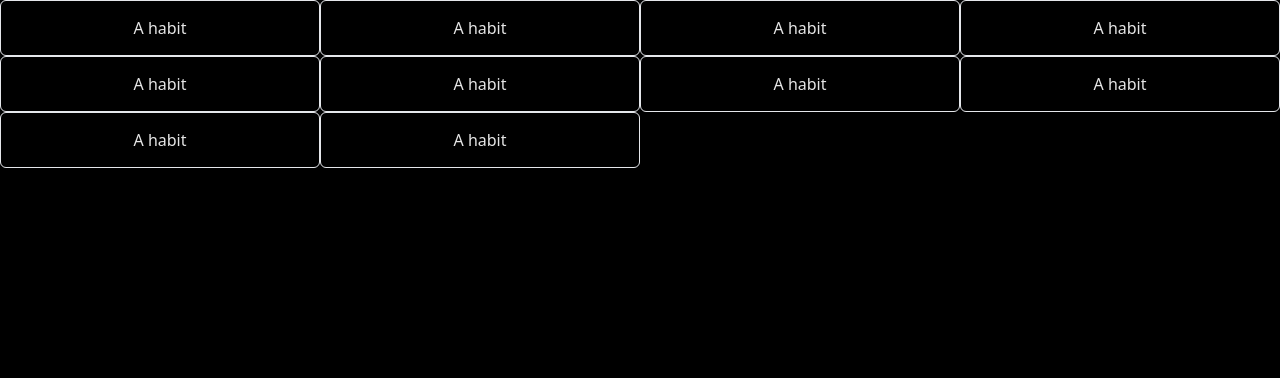
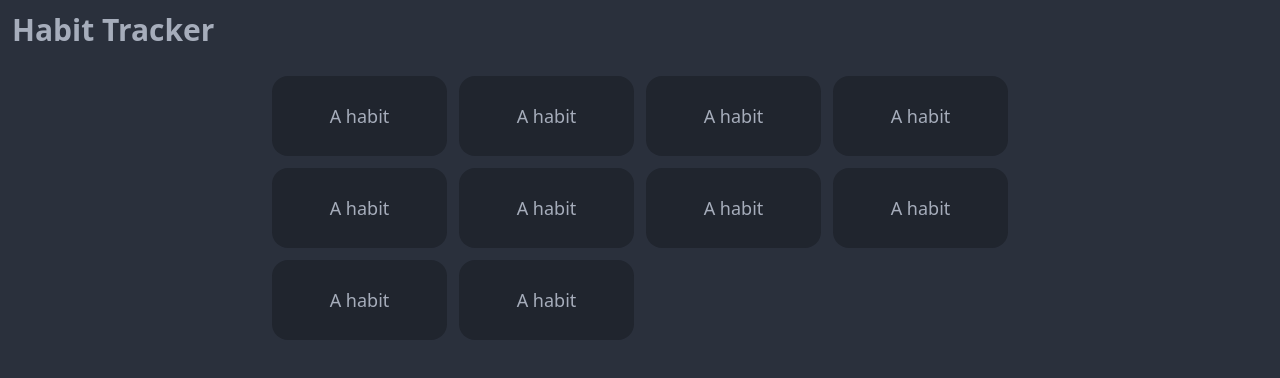
Before and after one commit to cakegod/Habito, an Astro site: page / in a window 1280 px wide. Built offline with nearby package versions, Linux system fonts and the light colour scheme; Astro itself is replaced by a stand-in of ours.

Commit message:
style: add initial structure

```diff
--- a/src/components/HabitCard.astro
+++ b/src/components/HabitCard.astro
@@ -6,6 +6,6 @@ interface Props {
 const { title } = Astro.props;
 ---
 
-<div class="flex h-14 rounded-md items-center justify-center border">
-  <h2>{title}</h2>
+<div class="card bg-base-300 h-20 flex justify-center items-center">
+  <h2 class="text-lg">{title}</h2>
 </div>
--- a/src/layouts/Layout.astro
+++ b/src/layouts/Layout.astro
@@ -7,7 +7,7 @@ const { title } = Astro.props;
 ---
 
 <!DOCTYPE html>
-<html lang="en">
+<html lang="en" data-theme="dark">
   <head>
     <meta charset="UTF-8" />
     <meta name="viewport" content="width=device-width" />
@@ -15,7 +15,12 @@ const { title } = Astro.props;
     <meta name="generator" content={Astro.generator} />
     <title>{title}</title>
   </head>
-  <body class="w-screen h-screen bg-black text-neutral-200">
-    <slot />
+  <body class="flex h-screen w-screen flex-col items-center bg-base-100">
+    <h1 class="self-start text-3xl p-3 font-black">Habit Tracker</h1>
+    <main
+      class="grid w-full max-w-3xl grid-cols-2 gap-3 p-4 md:grid-cols-3 lg:grid-cols-4"
+    >
+      <slot />
+    </main>
   </body>
 </html>
--- a/src/pages/index.astro
+++ b/src/pages/index.astro
@@ -4,7 +4,5 @@ import Layout from "../layouts/Layout.astro";
 ---
 
 <Layout title="Habit Tracker">
-  <main class="grid grid-cols-4">
-    {[...Array(10)].map((card) => <HabitCard title="A habit" />)}
-  </main>
+  {[...Array(10)].map((card) => <HabitCard title="A habit" />)}
 </Layout>
```
